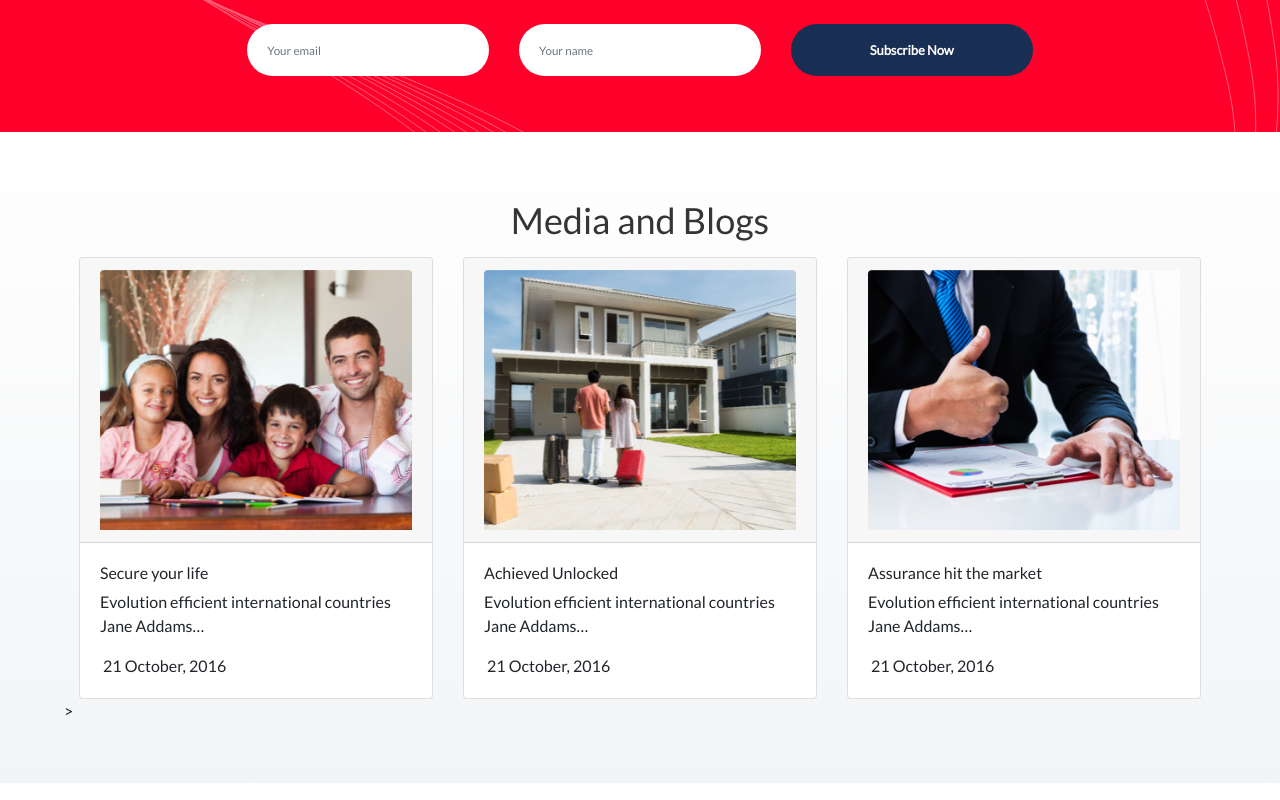
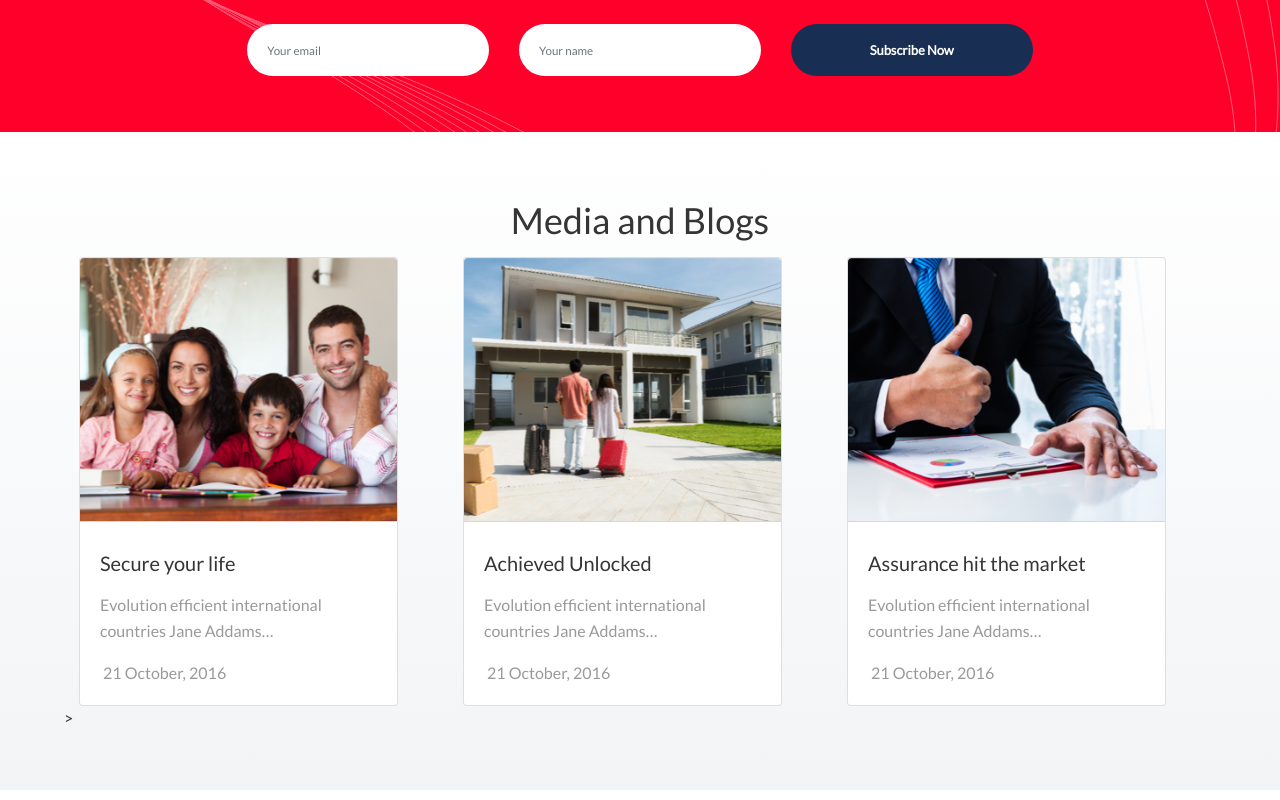
Before and after one commit to oyinkan/Call-A-Doc, a plain HTML site: page index.html in a window 1280 px wide. Shown: the part 3400-4200 px from the top of the page. Drawn offline with nearby package versions, Linux system fonts and the light colour scheme.

Commit message:
index.html

```diff
--- a/css/style.css
+++ b/css/style.css
@@ -614,15 +614,35 @@ footer a i {
 .blog-div {
   background-image: linear-gradient(to bottom, #ffffff, #f2f4f6);
   padding: 60px 0;
+  color: #353535;
 }
 .blog-div h5 {
   font-size: 36px;
   font-weight: 500;
   line-height: 1.56;
   text-align: center;
-  color: #353535;
 }
-
+.blog-div h6 {
+  font-size: 20px;
+  font-weight: 500;
+  line-height: 2.1;
+}
+.blog-div p {
+  opacity: 0.5;
+  font-size: 16px;
+  line-height: 1.63;
+}
+.blog-div span {
+  opacity: 0.5;
+  font-size: 16px;
+  font-weight: 500;
+}
+.blog-div .card {
+  width: 90%;
+}
+.blog-div .card-header {
+  padding: 0;
+}
 
 /*contact page */
 .contact-header {
```
